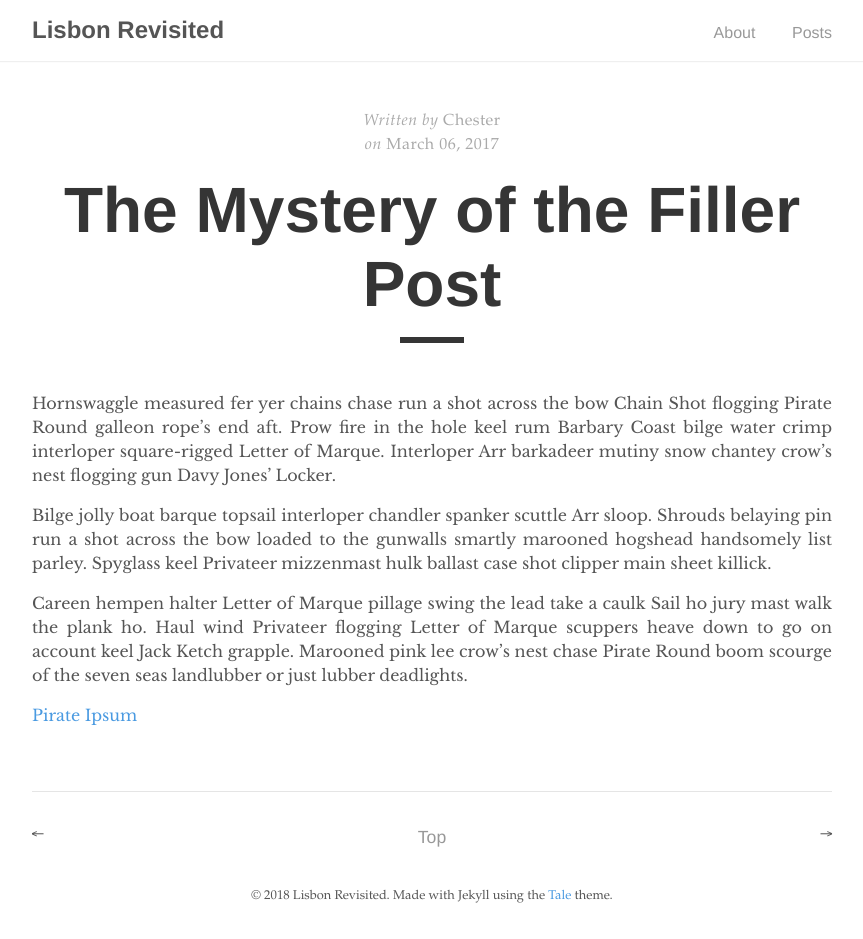
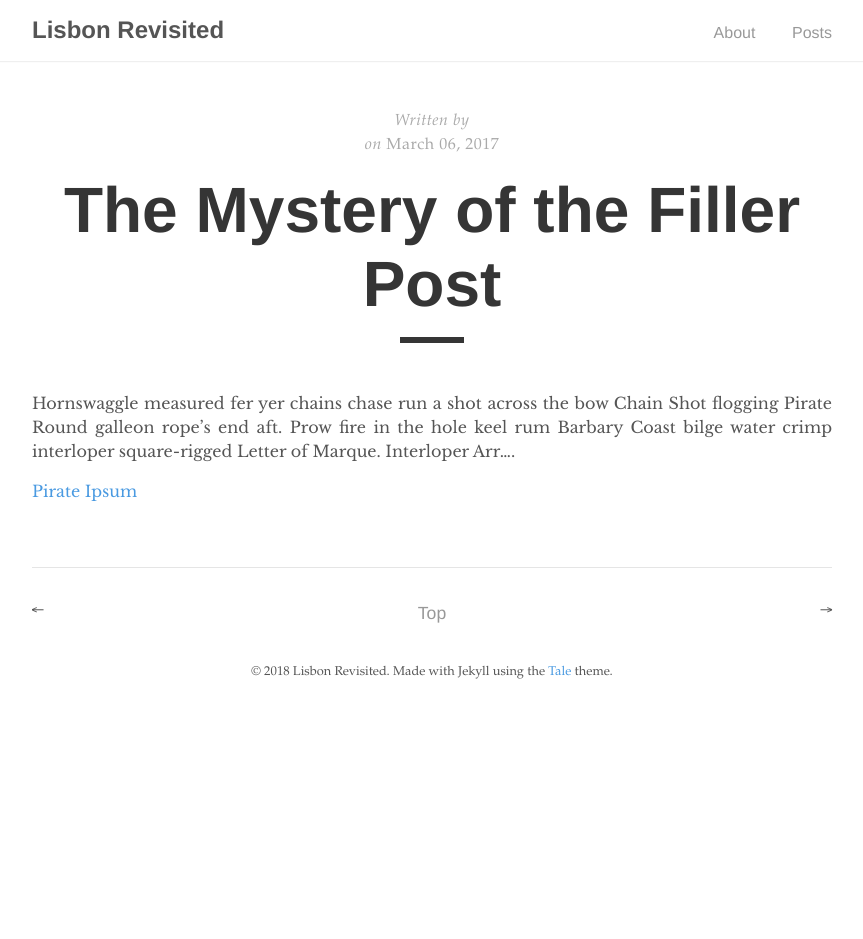
Before and after one commit to Pablu/Vortice, a Jekyll site: the page built from _posts/2017-03-06-the-mystery-of-the-filler-post.md, in a window 1280 px wide. Shown: the whole page, without its empty margins (208-1071 px from the left). Built offline with Jekyll 4.4.1, drawn with Linux system fonts in a browser that asks for light colours; after the commit the page ends 900 px from its top, so only the background shows below that.

Commit message:
Update 2017-03-06-the-mystery-of-the-filler-post.md

```diff
--- a/_posts/2017-03-06-the-mystery-of-the-filler-post.md
+++ b/_posts/2017-03-06-the-mystery-of-the-filler-post.md
@@ -1,13 +1,9 @@
 ---
 layout: post
 title: "The Mystery of the Filler Post"
-author: "Chester"
+author: ""
 ---
 
-Hornswaggle measured fer yer chains chase run a shot across the bow Chain Shot flogging Pirate Round galleon rope's end aft. Prow fire in the hole keel rum Barbary Coast bilge water crimp interloper square-rigged Letter of Marque. Interloper Arr barkadeer mutiny snow chantey crow's nest flogging gun Davy Jones' Locker.
-
-Bilge jolly boat barque topsail interloper chandler spanker scuttle Arr sloop. Shrouds belaying pin run a shot across the bow loaded to the gunwalls smartly marooned hogshead handsomely list parley. Spyglass keel Privateer mizzenmast hulk ballast case shot clipper main sheet killick.
-
-Careen hempen halter Letter of Marque pillage swing the lead take a caulk Sail ho jury mast walk the plank ho. Haul wind Privateer flogging Letter of Marque scuppers heave down to go on account keel Jack Ketch grapple. Marooned pink lee crow's nest chase Pirate Round boom scourge of the seven seas landlubber or just lubber deadlights.
+Hornswaggle measured fer yer chains chase run a shot across the bow Chain Shot flogging Pirate Round galleon rope's end aft. Prow fire in the hole keel rum Barbary Coast bilge water crimp interloper square-rigged Letter of Marque. Interloper Arr....
 
 [Pirate Ipsum](http://pirateipsum.me/)
```
